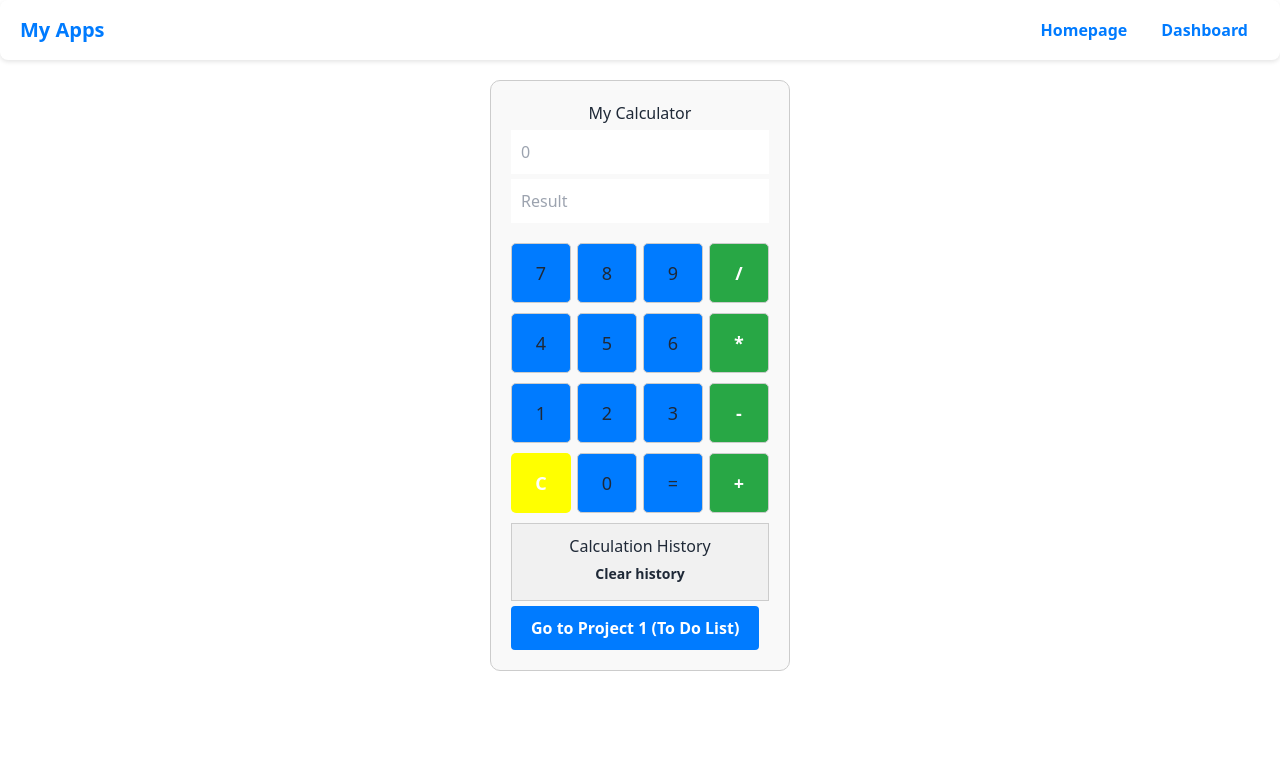
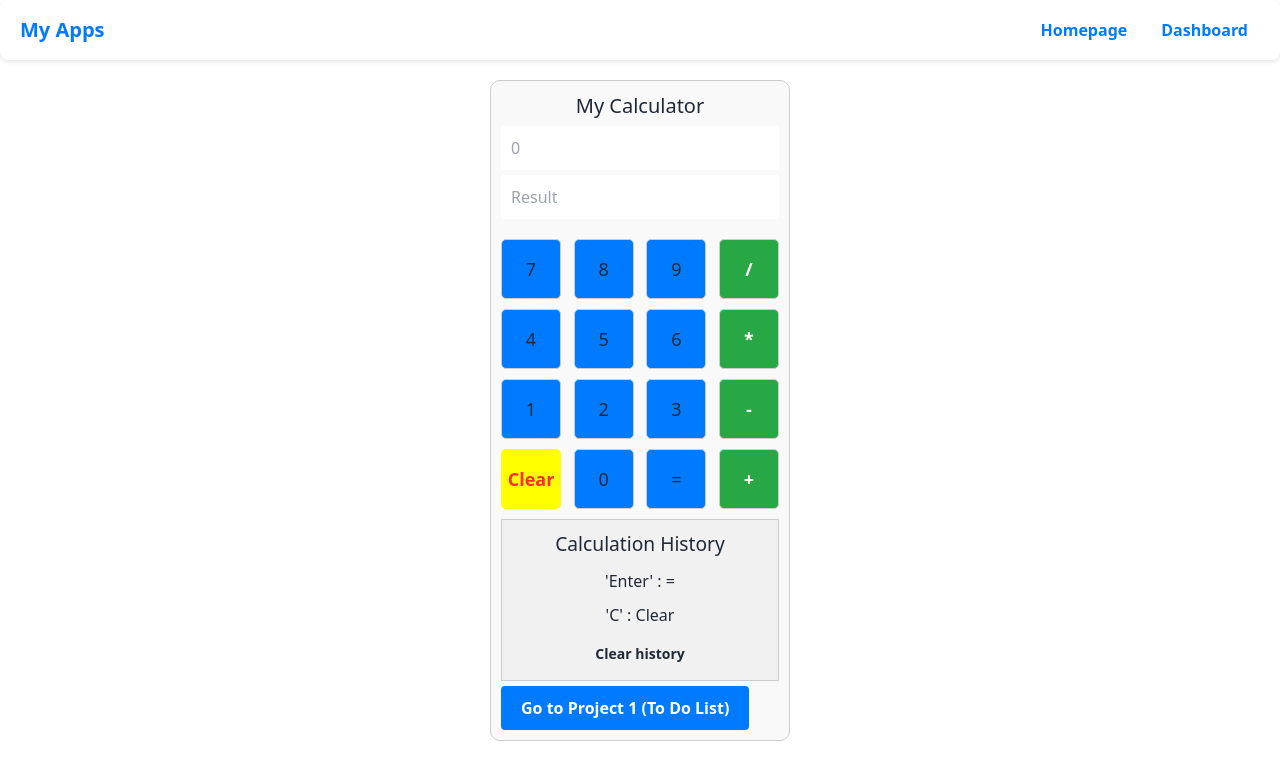
Before and after one commit to p0poj1/to-do-list, a React (Vite) app: page /calc in a window 1280 px wide. Shown: the top 780 px of the page. Built offline with nearby package versions, Linux system fonts and the light colour scheme.

Commit message:
v3.1 - fixed bug of 'Clear' button not working properly

```diff
--- a/src/components/ButtonRow.jsx
+++ b/src/components/ButtonRow.jsx
@@ -4,7 +4,7 @@ export default function ButtonRow({ handleClick }) {
     ["7", "8", "9", "/"],
     ["4", "5", "6", "*"],
     ["1", "2", "3", "-"],
-    ["C", "0", "=", "+"],
+    ["Clear", "0", "=", "+"],
   ];
   return (
     <div className={styles.buttonRow}>
@@ -15,7 +15,7 @@ export default function ButtonRow({ handleClick }) {
               key={item}
               onClick={() => handleClick(item)}
               className={
-                item === "C"
+                item === "Clear"
                   ? styles.clearButton
                   : ["+", "-", "*", "/"].includes(item)
                   ? styles.operationButton
--- a/src/components/Calculator.jsx
+++ b/src/components/Calculator.jsx
@@ -37,7 +37,7 @@ export default function Calculator() {
         setResult("Math Error");
         setInput("");
       }
-    } else if (value === "c") {
+    } else if (value === "Clear") {
       setInput("");
       setResult("");
     } else {
--- a/src/components/History.jsx
+++ b/src/components/History.jsx
@@ -10,6 +10,8 @@ export default function History({ history, setHistory }) {
   return (
     <div className={styles.history}>
       <h3>Calculation History</h3>
+      <h2>'Enter' : =</h2>
+      <h2>'C' : Clear</h2>
 
       <button className="btn btn-ghost btn-sm" onClick={clearHistory}>
         Clear history
--- a/src/components/buttonrow.module.css
+++ b/src/components/buttonrow.module.css
@@ -10,14 +10,19 @@
 }
 
 .buttonRow button {
-  width: 60px; /* Set a fixed width */
-  height: 60px; /* Set a fixed height */
-  font-size: 18px; /* Adjust text size for readability */
-  border: 1px solid #ccc; /* Add optional border for structure */
-  border-radius: 5px; /* Optional rounded corners */
-  background-color: #007bff; /* Default background color */
+  width: 60px; /* Ensure buttons are consistently sized */
+  height: 60px;
+  font-size: 18px;
+  border: 1px solid #ccc;
+  border-radius: 5px;
+  background-color: #007bff;
   cursor: pointer;
+  display: flex; /* Flexbox for centering */
+  justify-content: center;
+  align-items: center;
+  padding: 0; /* Remove padding for alignment */
 }
+
 
 .buttonRow button:hover {
   background-color: #0056b3;
@@ -25,7 +30,7 @@
 
 .buttonRow .clearButton {
   background-color: yellow;
-  color: white;
+  color: rgb(255, 45, 45);
   border: none;
   border-radius: 5px;
   padding: 10px 20px;
--- a/src/components/calc.module.css
+++ b/src/components/calc.module.css
@@ -3,9 +3,10 @@
   margin: 20px auto;
   width: 300px;
   border: 1px solid #ccc;
-  padding: 20px;
+  padding: 10px;
   border-radius: 10px;
   background-color: #f9f9f9;
+  font-size: 20px
 }
 
 /* Button styling */
--- a/src/components/history.module.css
+++ b/src/components/history.module.css
@@ -1,11 +1,17 @@
-/* .historyTitle {
+.historyTitle {
   margin-top: 20px;
   text-align: left;
+
 }
 
 .history h3 {
   margin-bottom: 10px;
   font-size: 1.2rem;
+}
+
+.history h2 {
+  margin-bottom: 10px;
+  font-size: 1.0rem;
 }
 
 .history ul {
@@ -17,7 +23,7 @@
   padding: 5px 0;
   border-bottom: 1px solid #ccc;
   list-style: none;
-} */
+}
 .history {
     max-height: 200px;
     overflow-y: auto;
```
